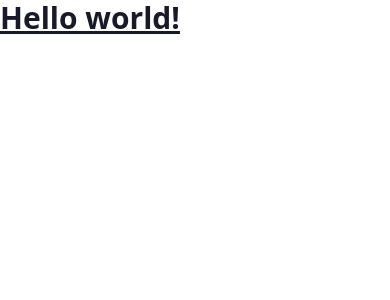
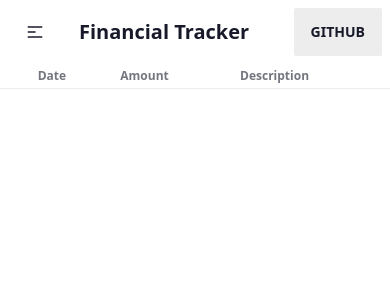
Before and after one commit to chuahxinyu/finance-tracker, a React app: page / in a window 390 px wide. Shown: the top 300 px of the page. Built offline with nearby package versions, Linux system fonts and the light colour scheme; the HTML template or start-up script is replaced by a standard one.

Commit message:
Added Navbar and basic Table

```diff
--- a/src/App.tsx
+++ b/src/App.tsx
@@ -1,3 +1,33 @@
+import { useState } from "react";
+import Navbar from "./Navbar";
+
 export default function App() {
-  return <h1 className="text-3xl font-bold underline">Hello world!</h1>;
+  const [rows, setRows] = useState([]);
+  const [columns, setColumns] = useState(["", ""]);
+  return (
+    <>
+      <main className="container mx-auto">
+        {/* Navbar */}
+        <Navbar />
+        {/* Sidebar */}
+
+        {/* Table */}
+        <div className="overflow-x-auto">
+          <table className="table table-xs">
+            <thead>
+              <tr>
+                <th></th>
+                <th>Date</th>
+                <th>Amount</th>
+                <th>Description</th>
+              </tr>
+            </thead>
+            <tbody>
+              <tr></tr>
+            </tbody>
+          </table>
+        </div>
+      </main>
+    </>
+  );
 }
--- /dev/null
+++ b/src/Navbar.tsx
@@ -0,0 +1,82 @@
+interface NavbarItem {
+  name: string;
+  children?: NavbarItem[];
+  wip?: boolean;
+}
+const NAVBAR_ITEMS: NavbarItem[] = [{ name: "Home" }];
+const NAVBAR_TITLE = "Financial Tracker";
+
+export default function Navbar() {
+  return (
+    <div className="navbar bg-base-100">
+      <div className="navbar-start">
+        {/* Dropdown for smaller screens */}
+        <div className="dropdown">
+          <label tabIndex={0} className="btn-ghost btn lg:hidden">
+            <svg
+              xmlns="http://www.w3.org/2000/svg"
+              className="h-5 w-5"
+              fill="none"
+              viewBox="0 0 24 24"
+              stroke="currentColor"
+            >
+              <path
+                strokeLinecap="round"
+                strokeLinejoin="round"
+                strokeWidth="2"
+                d="M4 6h16M4 12h8m-8 6h16"
+              />
+            </svg>
+          </label>
+          <ul
+            tabIndex={0}
+            className="dropdown-content menu rounded-box menu-sm z-[1] mt-3 w-52 bg-base-100 p-2 shadow"
+          >
+            <NavbarItems />
+          </ul>
+        </div>
+        <a className="btn-ghost btn text-xl normal-case">{NAVBAR_TITLE}</a>
+      </div>
+      <div className="navbar-center hidden lg:flex">
+        <div className="tabs tabs-boxed">
+          <ul className="menu menu-horizontal px-1">
+            <NavbarItems />
+          </ul>
+        </div>
+      </div>
+      <div className="navbar-end">
+        <a className="btn">GitHub</a>
+      </div>
+    </div>
+  );
+}
+
+function NavbarItems() {
+  return (
+    <>
+      {NAVBAR_ITEMS.map((item, i) => (
+        <li key={i} className={item.wip ? `disabled` : ``}>
+          {item.children && !item.wip ? (
+            <details>
+              <summary>{item.name}</summary>
+              <ul className="p-2">
+                {item.children.map((child, i) => {
+                  return (
+                    <li
+                      key={i}
+                      className={item.wip || child.wip ? `disabled` : ``}
+                    >
+                      <a>{child.name}</a>
+                    </li>
+                  );
+                })}
+              </ul>
+            </details>
+          ) : (
+            <a>{item.name}</a>
+          )}
+        </li>
+      ))}
+    </>
+  );
+}
```
